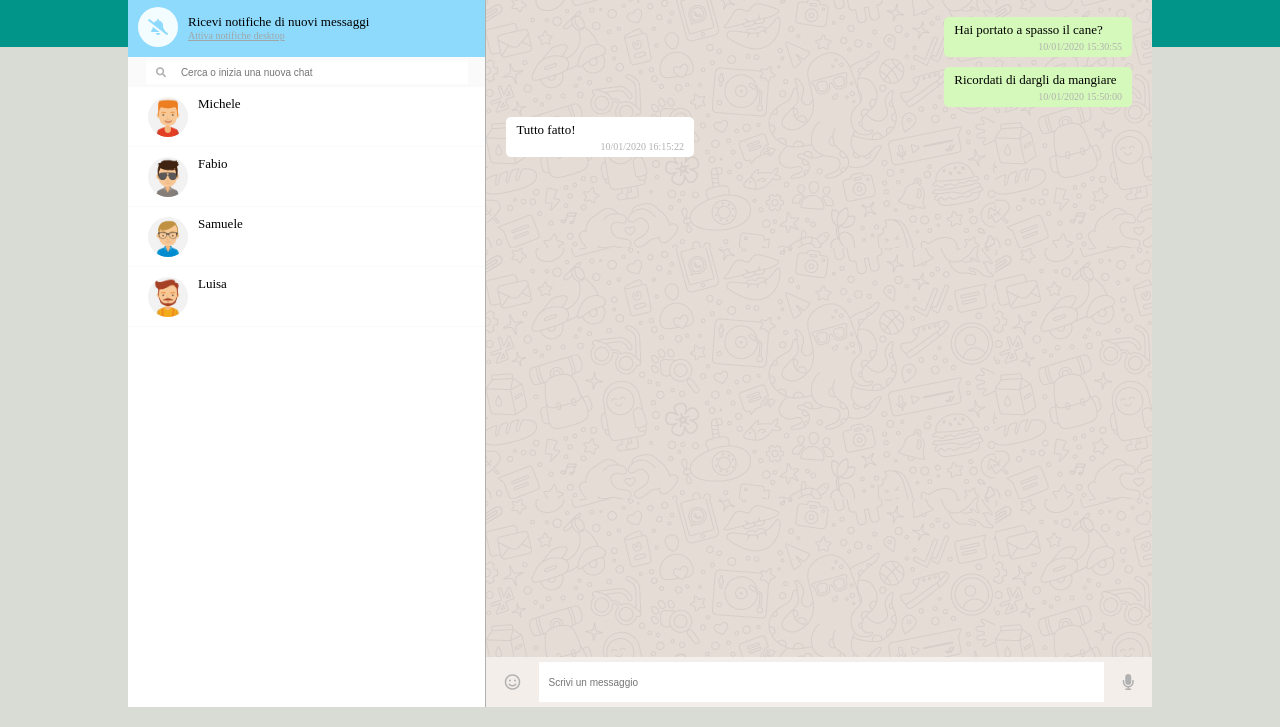
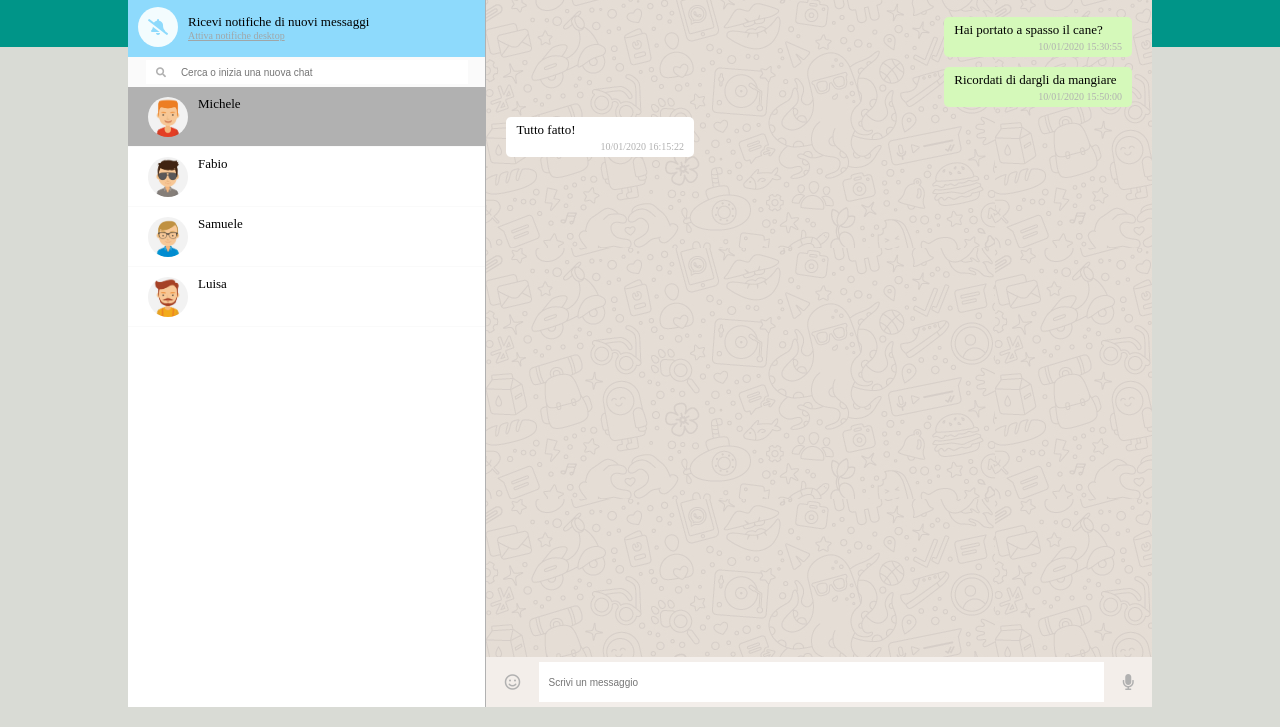
Before and after one commit to 8Balu8/vue-boolzapp, a plain HTML site: page MILESTONE 4/index.html in a window 1280 px wide. Shown: the part 73-800 px from the top of the page. Drawn offline with nearby package versions, Linux system fonts and the light colour scheme.

Commit message:
add bg grey when contact is selected

```diff
--- a/MILESTONE 4/css/style.css
+++ b/MILESTONE 4/css/style.css
@@ -132,6 +132,12 @@
 	align-items: center;
 	cursor: pointer;
 }
+.contact:hover {
+	background-color: #a0a6a7;
+}
+.activegrey {
+	background-color: #b1b1b1;
+}
 .contact-name {
 	height: 70%;
 	margin-left: 10px;
--- a/MILESTONE 4/index.html
+++ b/MILESTONE 4/index.html
@@ -43,7 +43,7 @@
                 </div>
                 <div class="container-list-contacts">
                     <ul class="list-contacts" v-for="contact, index in contacts" v-if="contact.visible">
-                        <li class="contact" @click="selectActiveContact(index)">
+                        <li class="contact" @click="selectActiveContact(index)" :class="{activegrey: activeContact === index}">
                             <img class="contact-image" :src="'img/avatar' + contacts[index].avatar + '.jpg'" alt="Avatar">
                             <div class="contact-name">
                                 {{contact.name}}
```
